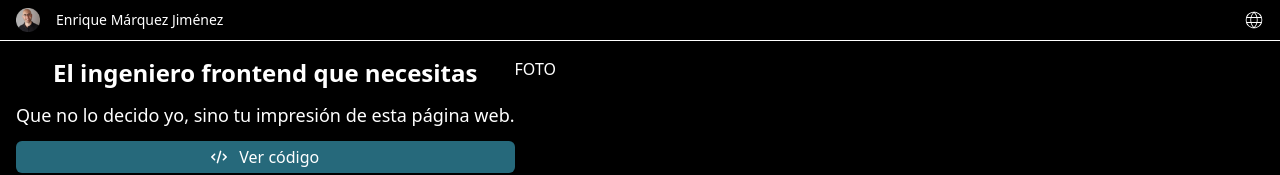
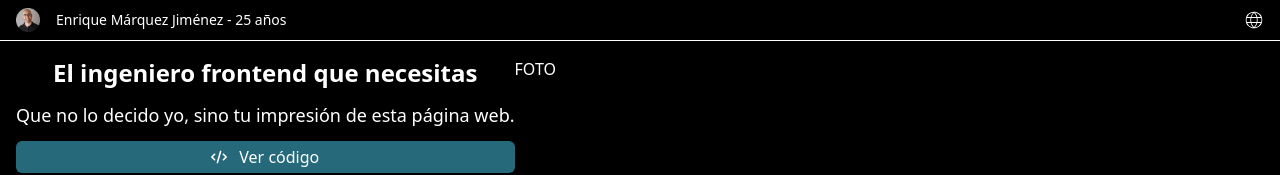
Before and after one commit to Kikemaji/resume, a Next.js app: page / in a window 1280 px wide. Shown: the top 175 px of the page. Built offline with nearby package versions, Linux system fonts and the light colour scheme.

Commit message:
Added years old to navbar

```diff
--- a/src/components/ui/Navbar.tsx
+++ b/src/components/ui/Navbar.tsx
@@ -3,6 +3,12 @@ import React from 'react';
 import { CiGlobe } from 'react-icons/ci';
 
 export const Navbar = () => {
+  const fechaNacimiento = new Date(1999, 0, 10); // Año, mes (enero es 0-indexed), día
+  const edadCalculada = Math.floor(
+    (new Date().getTime() - fechaNacimiento.getTime()) /
+      (365.25 * 24 * 60 * 60 * 1000)
+  );
+
   return (
     <nav className="sticky top-0 flex items-center gap-4 border-b border-white px-4 py-2">
       <Image
@@ -11,7 +17,9 @@ export const Navbar = () => {
         width={24}
         height={24}
       />
-      <div className="flex-1 text-sm">Enrique Márquez Jiménez</div>
+      <div className="flex-1 text-sm">
+        Enrique Márquez Jiménez - {edadCalculada} años
+      </div>
       <CiGlobe className="h-5 w-5" />
     </nav>
   );
```
